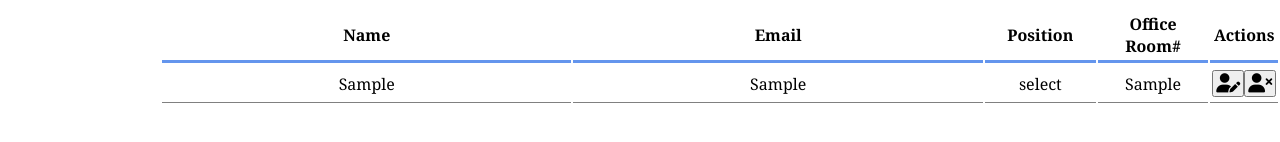
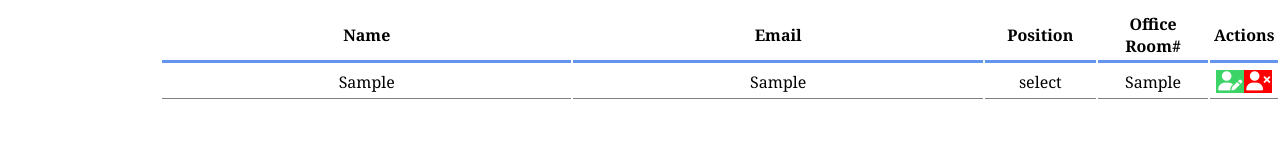
Before and after one commit to irvingam/Employee-Log, a plain HTML site: page index.html in a window 1280 px wide. Both pictures are taken after typing "Sample", "Sample", "Sample" into the empty fields and a click on the button "Add Contact". Shown: the part 160-302 px from the top of the page. Drawn offline with Linux system fonts and the light colour scheme.

Commit message:
styled buttons

```diff
--- a/style.css
+++ b/style.css
@@ -82,8 +82,18 @@ td {
     width: 10%;
 }
 
-.deleteBtn,
+.deleteBtn{
+    font-size: 1.2rem;
+    padding: 2px;
+    background: red;
+    color: white;
+    border: none;
+}
+
 .editBtn {
     font-size: 1.2rem;
     padding: 2px;
+    background: #3cd467;
+    color: white;
+    border: none;
 }
```
